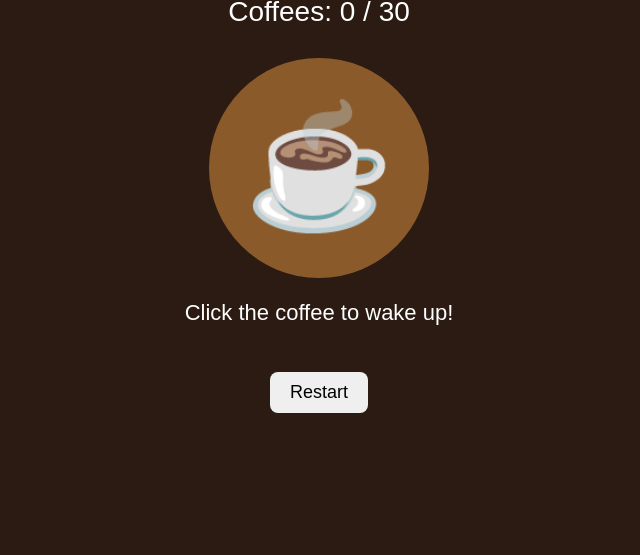
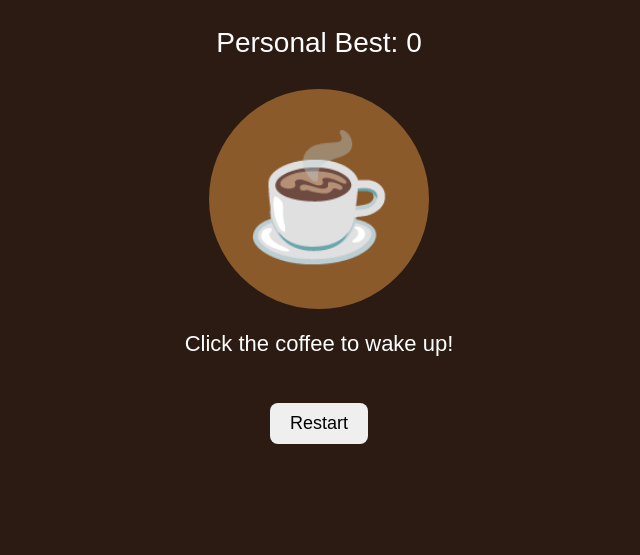
Before and after one commit to daxonfullmer/coffee-clicker, a plain HTML site: page index.html in a window 1280 px wide. Shown: the part 245-800 px from the top of the page, without its empty margins (321-961 px from the left). Drawn offline with Linux system fonts and the light colour scheme.

Commit message:
Add files via upload

```diff
--- a/index.html
+++ b/index.html
@@ -16,6 +16,10 @@
             Coffees: <span id="coffeeCount">0</span> / 30
         </div>
 
+        <div class="counter">
+            Personal Best: <span id="highScore">0</span>
+        </div>
+
         <div class="coffee-area">
             <button id="coffeeButton">☕</button>
             <div id="cooldown"></div>
```
